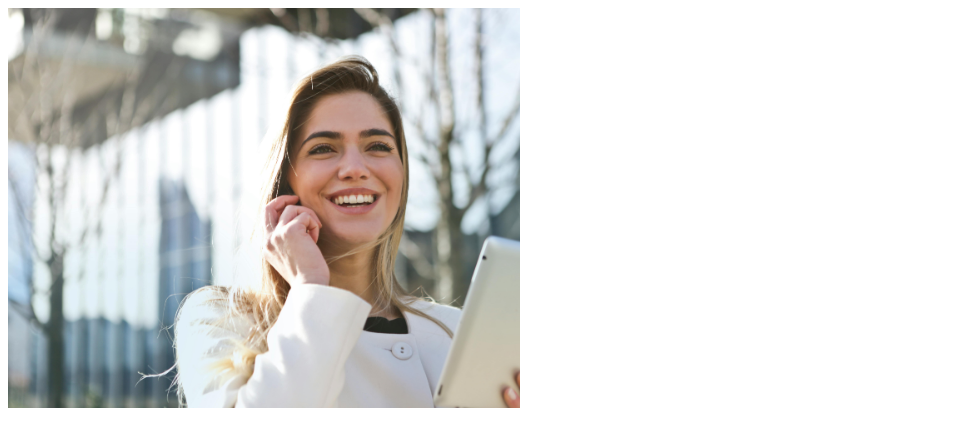
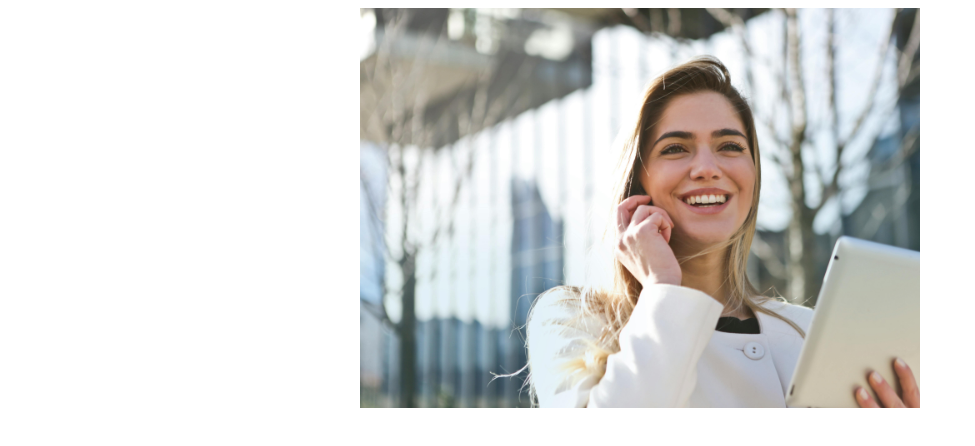
Before and after one commit to Liamsuu/image-carousel, a website built with webpack: page src/index.html in a window 1280 px wide. Shown: the whole page, without its empty margins (0-975 px from the left). Built offline with nearby package versions, Linux system fonts and the light colour scheme.

Commit message:
Add ability to match carousel size to parent flex element

```diff
--- a/src/index.html
+++ b/src/index.html
@@ -2,7 +2,7 @@
 <html lang="en">
   <head>
     <meta charset="UTF-8" />
-    <meta name="viewport" content="width=\, initial-scale=1.0" />
+    <meta name="viewport" content="width=device-width, initial-scale=1.0" />
   </head>
   <body>
     <!-- <div id="container">
--- a/src/index.js
+++ b/src/index.js
@@ -20,9 +20,8 @@ function createSlidesSkeleton() {
   changeImageArrowsHolder.style.width = "100%";
   changeImageArrowsHolder.style.height = "15%";
 
-  containerFrame.style.height = "50vh";
-  containerFrame.style.width = "40vw";
   containerFrame.style.display = "flex";
+  containerFrame.style.flex = 1;
   containerFrame.style.flexDirection = "column";
   containerFrame.style.backgroundSize = "cover";
 
@@ -74,13 +73,13 @@ sandPic.src = sandImage;
 
 const images = [lady, sandPic];
 
-const element = document.querySelector("div"); // just for testing, add ability to specify where to append in the future.
+const element = document.querySelector("div");
+element.style.marginLeft = "auto";
+element.style.marginRight = "auto";
 
+element.style.height = "50vh";
+element.style.width = "70vh";
+element.style.display = "flex";
+
+// whatever the element that holds the image carousel is, make it a display flex so the carousel can take up its whole size.
 createCarousel(images, element);
-
-/**
- * just search inside the skeleton and add an event listener on the container to listen
- * for how much time passed. and every x amount of seconds change the image to one of the ones in the image array thats passed in the parameter.
- * after the image changes, the circles on the bottom should highlight, the one highlighted should be the circle
- * of the same index as the image shown. If the arrow is clicked reset timer and go either one left in the index, or one right in the index.
- */
```
Also changed, not shown: README.md.
